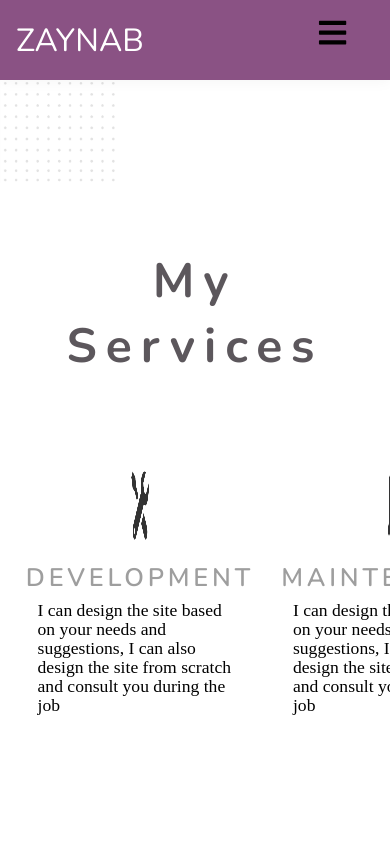
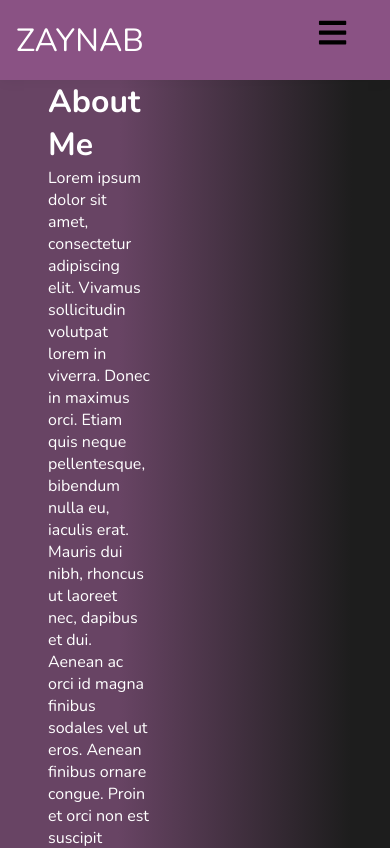
Before and after one commit to omarbanat/zaynab-portfolio-front, a React (Create React App) app: page /about in a window 390 px wide. Shown: the top 848 px of the page. Built offline with nearby package versions, Linux system fonts and the light colour scheme.

Commit message:
responsive-navbar

```diff
--- a/src/App.js
+++ b/src/App.js
@@ -3,7 +3,8 @@
 import {Route,Routes} from 'react-router-dom';
 import Home from './components/Home';
 import Services from './components/Services';
-import Skills from './components/Skills'
+import Skills from './components/Skills';
+import About from './components/About';
 import React from 'react';
 
 
@@ -16,6 +17,7 @@
 
     <Routes>
       <Route path="/" element={<Home></Home>}></Route>
+      <Route path="/about" element={<About></About>}></Route>
     </Routes>
 
     <Services/>
--- a/src/components/Navbar.css
+++ b/src/components/Navbar.css
@@ -65,6 +65,14 @@
 
   }
 
+  @media screen and (max-width:1166px) {
+
+    .site-title span{
+      display: none;
+    }
+
+  }
+
   @media screen and (max-width: 940px){
     .socailfollow{
         display:none;
```
